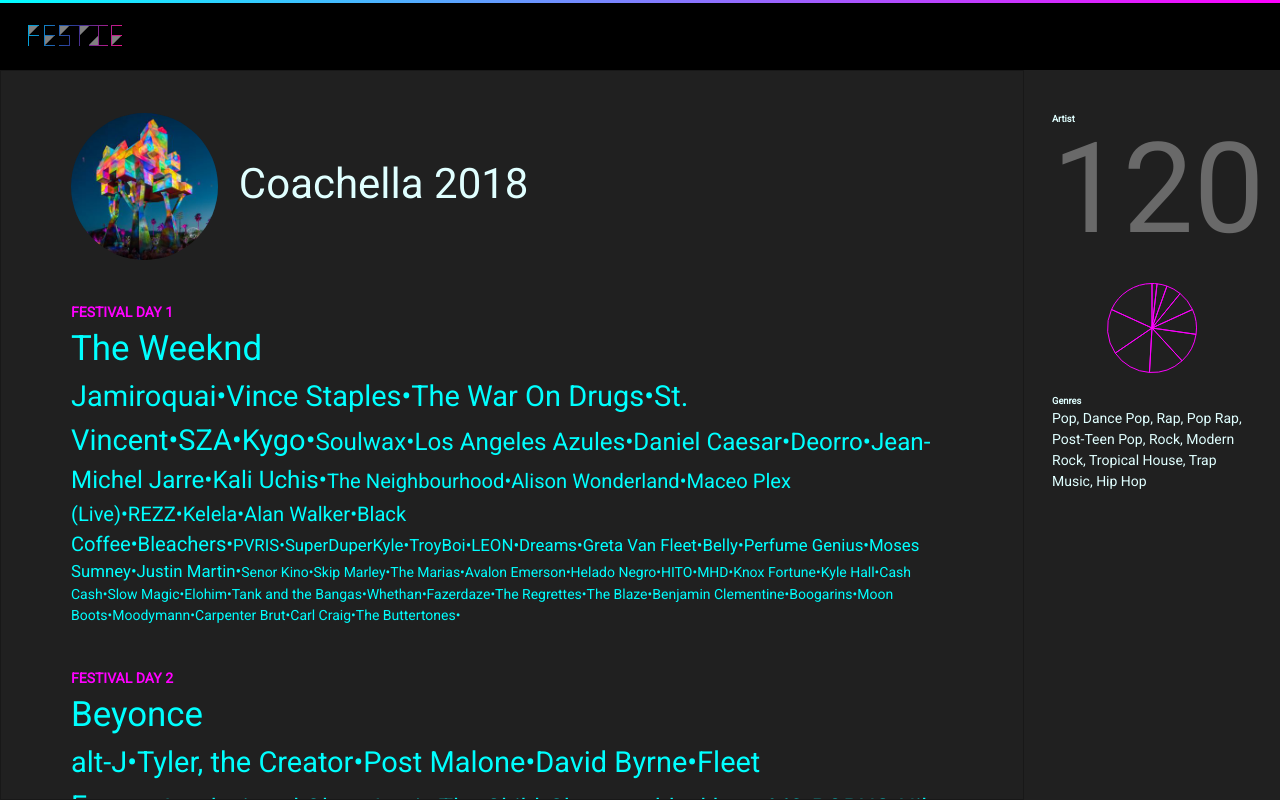
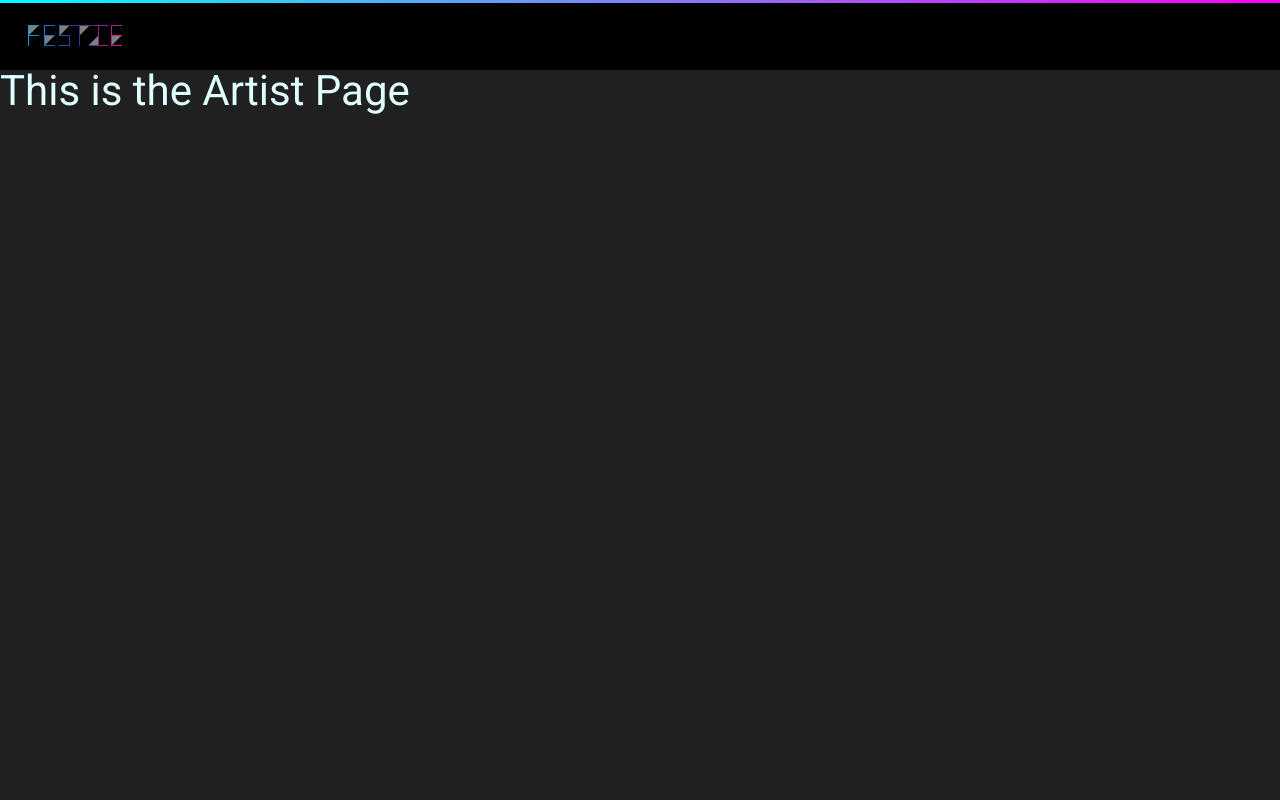
Before and after one commit to sainzvega/festie, a React (Create React App) app: page /artist/1 in a window 1280 px wide. Built offline with nearby package versions, Linux system fonts and the light colour scheme.

Commit message:
Setup base routing. Add mock Artist component

```diff
--- a/src/app/layout/App.js
+++ b/src/app/layout/App.js
@@ -1,18 +1,20 @@
 import React, { Component } from 'react';
+import { BrowserRouter as Router, Switch, Route } from 'react-router-dom';
 import AppHeader from './AppHeader';
 import Festival from 'features/festival/Festival';
-import FestivalInfo from 'features/festival/FestivalInfo';
+import Artist from 'features/artist/Artist';
+
 class App extends Component {
   render() {
     return (
       <div>
         <AppHeader />
-        <main>
-          <br />
-          <br />
-          <Festival />
-        </main>
-        <FestivalInfo />
+        <Router>
+          <Switch>
+            <Route exact path='/' component={Festival} />
+            <Route path='/artist/:id?' component={Artist} />
+          </Switch>
+        </Router>
       </div>
     );
   }
--- /dev/null
+++ b/src/features/artist/Artist.js
@@ -0,0 +1,11 @@
+import React from 'react';
+
+const Artist = () => {
+    return (
+        <div>
+            <h1>This is the Artist Page</h1>
+        </div>
+    );
+};
+
+export default Artist;
--- a/src/features/festival/Festival.js
+++ b/src/features/festival/Festival.js
@@ -1,6 +1,7 @@
 import React, { Component } from 'react';
 import FestivalHeader from 'features/festival/FestivalHeader'
 import FestivalDay from 'features/festival/FestivalDay';
+import FestivalInfo from 'features/festival/FestivalInfo';
 import { getArtistsByShowDate } from 'api/artists';
 
 export class Festival extends Component {
@@ -27,6 +28,9 @@
         const { artistsDay1, artistsDay2, artistsDay3, headerDay1, headerDay2, headerDay3 } = this.state;
 
         return (
+            <main>
+                <br />
+                <br />
                 <div className="max-width">
                     <FestivalHeader />
                     <br />
@@ -39,6 +43,8 @@
                     <br />
                     <FestivalDay headerText={headerDay3} artists={artistsDay3} />
                 </div>
+                <FestivalInfo />
+            </main>
         );
     }
 }
```
Lines whose indentation alone changed are shown as unchanged.
